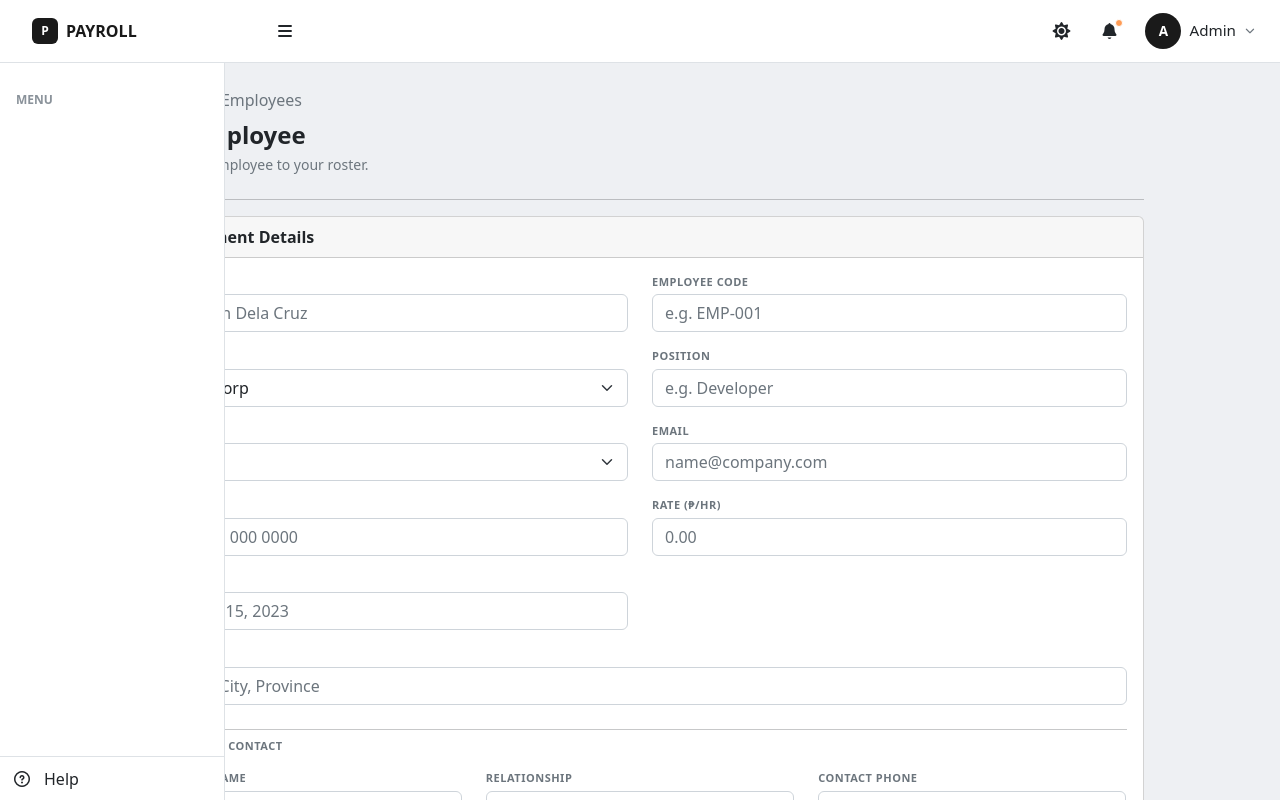
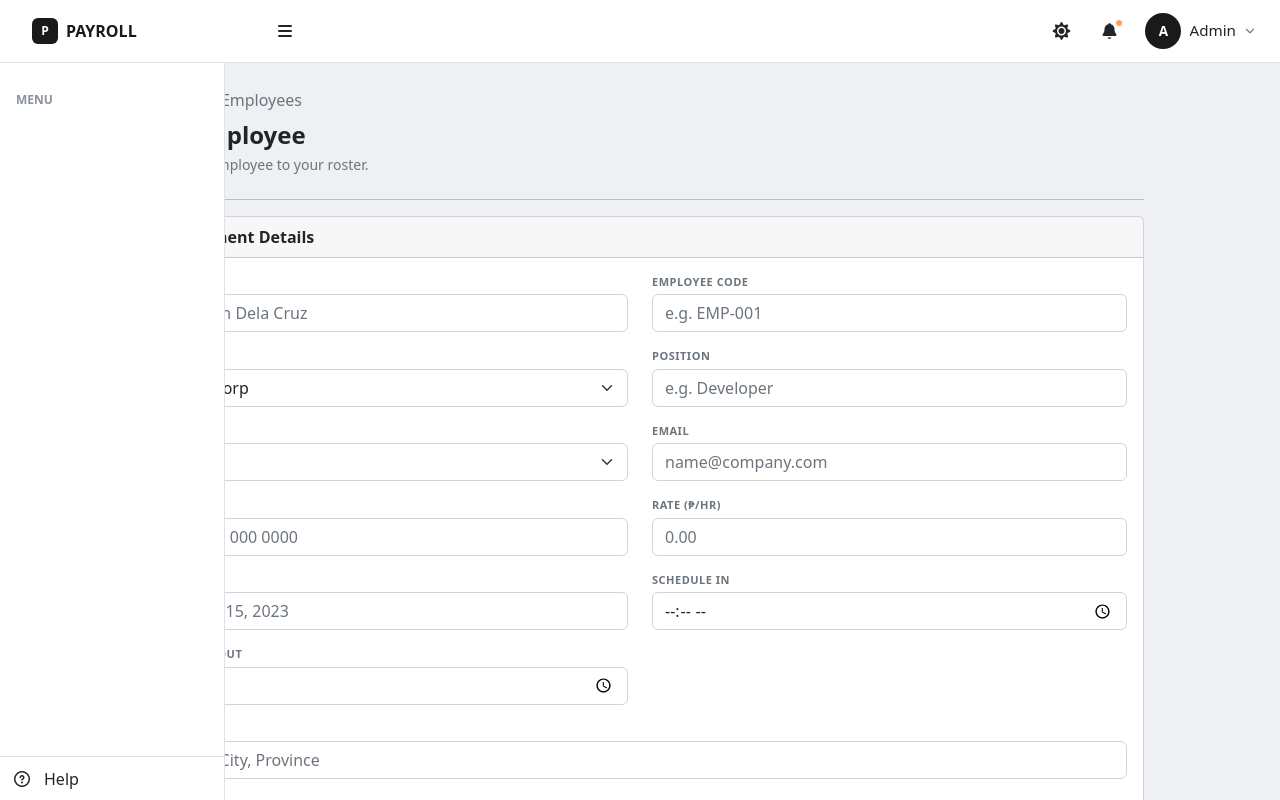
Before and after one commit to melchie04/payroll-system, a React (Vite) app in the folder frontend/: page /employees/new in a window 1280 px wide. Shown: the top 800 px of the page. Built offline with nearby package versions, Linux system fonts and the light colour scheme.

Commit message:
Update: Schedule capture + display

```diff
--- a/frontend/src/pages/employees/EmployeeForm.jsx
+++ b/frontend/src/pages/employees/EmployeeForm.jsx
@@ -15,6 +15,7 @@ const emptyForm = {
   status: "Active",
   dateHired: "",
   address: "",
+  schedule: { in: "", out: "" },
   emergencyContact: { name: "", relationship: "", phone: "" },
 };
 
@@ -42,6 +43,7 @@ export default function EmployeeForm() {
       status: existing.status,
       dateHired: existing.dateHired || "",
       address: existing.address || "",
+      schedule: { in: existing.schedule?.in || "", out: existing.schedule?.out || "" },
       emergencyContact: {
         name: existing.emergencyContact?.name || "",
         relationship: existing.emergencyContact?.relationship || "",
@@ -69,6 +71,13 @@ export default function EmployeeForm() {
     setForm((f) => ({
       ...f,
       emergencyContact: { ...f.emergencyContact, [e.target.name]: e.target.value },
+    }));
+  }
+
+  function handleScheduleChange(e) {
+    setForm((f) => ({
+      ...f,
+      schedule: { ...f.schedule, [e.target.name]: e.target.value },
     }));
   }
 
@@ -224,6 +233,16 @@ export default function EmployeeForm() {
                 />
               </FormField>
             </div>
+            <div className="col-12 col-md-6">
+              <FormField label="Schedule In">
+                <input type="time" className="form-control" name="in" value={form.schedule.in} onChange={handleScheduleChange} />
+              </FormField>
+            </div>
+            <div className="col-12 col-md-6">
+              <FormField label="Schedule Out">
+                <input type="time" className="form-control" name="out" value={form.schedule.out} onChange={handleScheduleChange} />
+              </FormField>
+            </div>
 
             <div className="col-12">
               <FormField label="Address">
--- a/frontend/src/pages/employees/EmployeeProfile.jsx
+++ b/frontend/src/pages/employees/EmployeeProfile.jsx
@@ -191,6 +191,11 @@ export default function EmployeeProfile() {
                     </DetailRow>
                     <DetailRow icon="fa-calendar-day" label="Date Hired">
                       {employee.dateHired}
+                    </DetailRow>
+                    <DetailRow icon="fa-clock" label="Schedule">
+                      {employee.schedule?.in && employee.schedule?.out
+                        ? `${employee.schedule.in} – ${employee.schedule.out}`
+                        : "—"}
                     </DetailRow>
                     <DetailRow icon="fa-location-dot" label="Address">
                       {employee.address}
```
